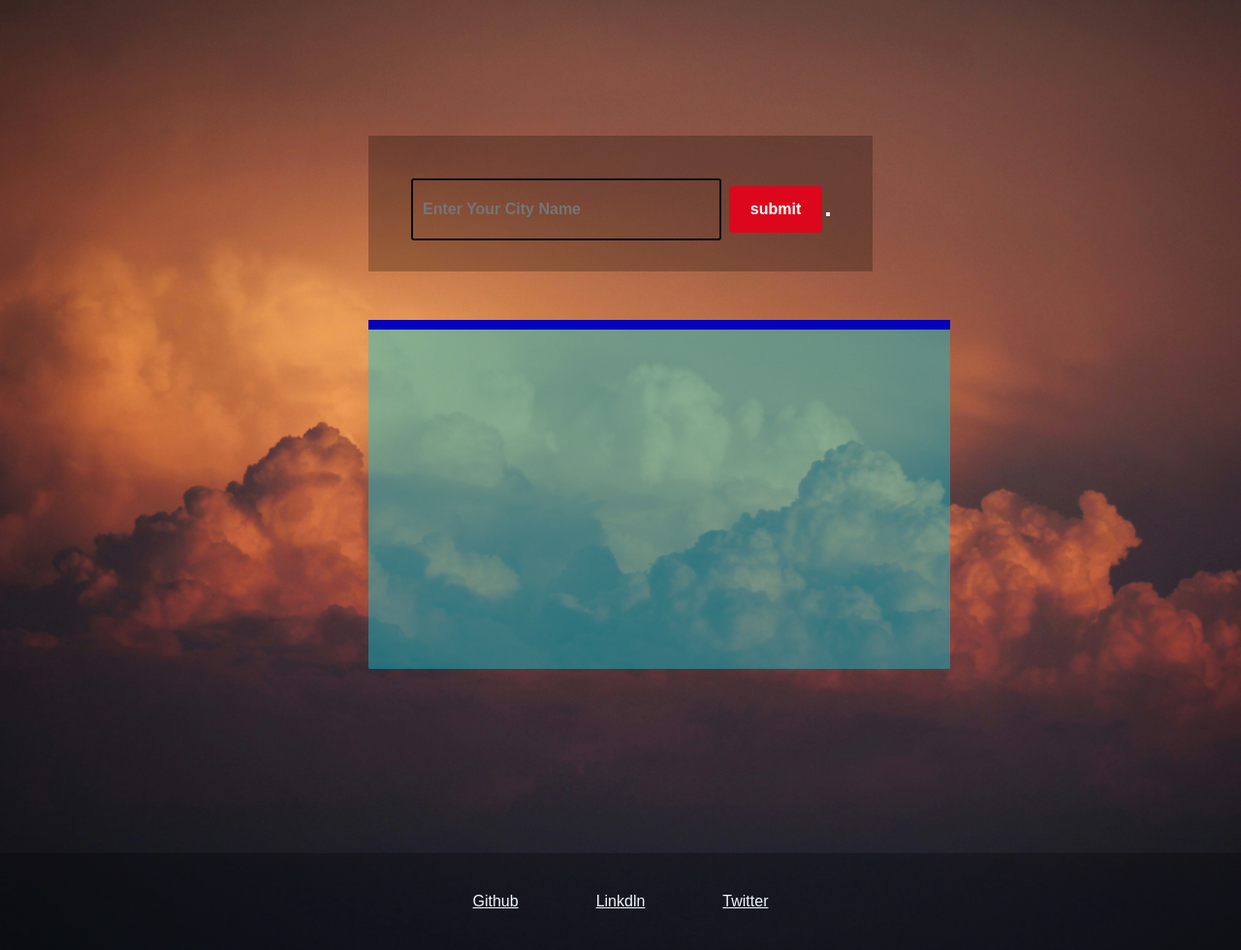
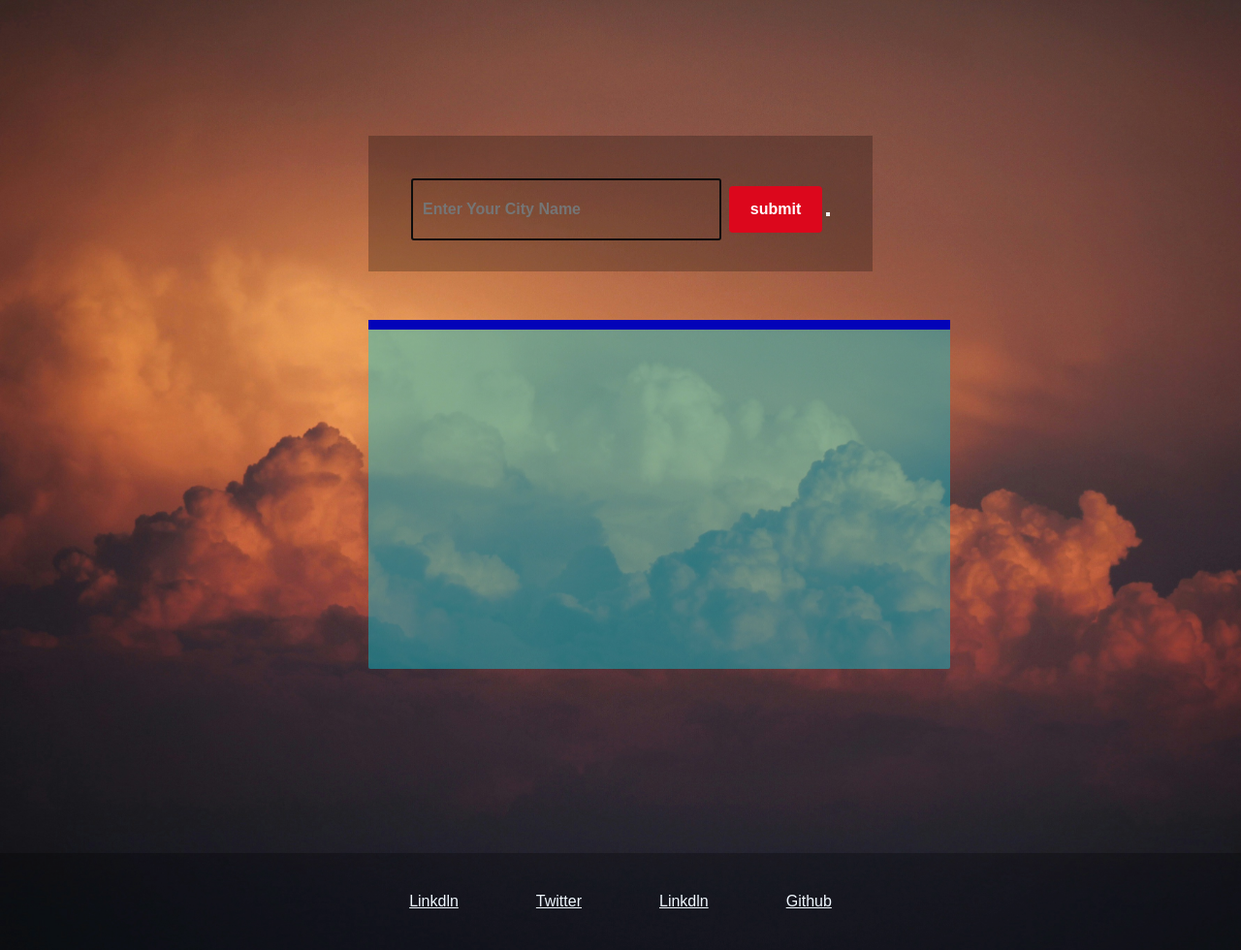
Before and after one commit to madhav40/B.I, a plain HTML site: page index.html in a window 1280 px wide. Shown: the whole page at 97% size. Drawn offline with Linux system fonts and the light colour scheme.

Commit message:
Update index.html

```diff
--- a/index.html
+++ b/index.html
@@ -24,9 +24,11 @@
         </div>
         <script src="script.js"></script>
         <div class="aboutbox">
-           <a href="">Github</a>
-           <a href="">Linkdln</a>
-           <a href="">Twitter</a>
+           <a href="www.linkedin.com/in/madhav-pujari-aba1251b4">Linkdln</a>
+            <a target="_blank" rel="noopener noreferrer" href="https://twitter.com/PujariMadhav">Twitter</a>
+            <a target="_blank" rel="noopener noreferrer" href="www.linkedin.com/in/madhav-pujari-aba1251b4">Linkdln</a>
+            <a target="_blank" rel="noopener noreferrer" href="https://github.com/madhav40">Github</a>
+
 
         </div>
     </body>
```
